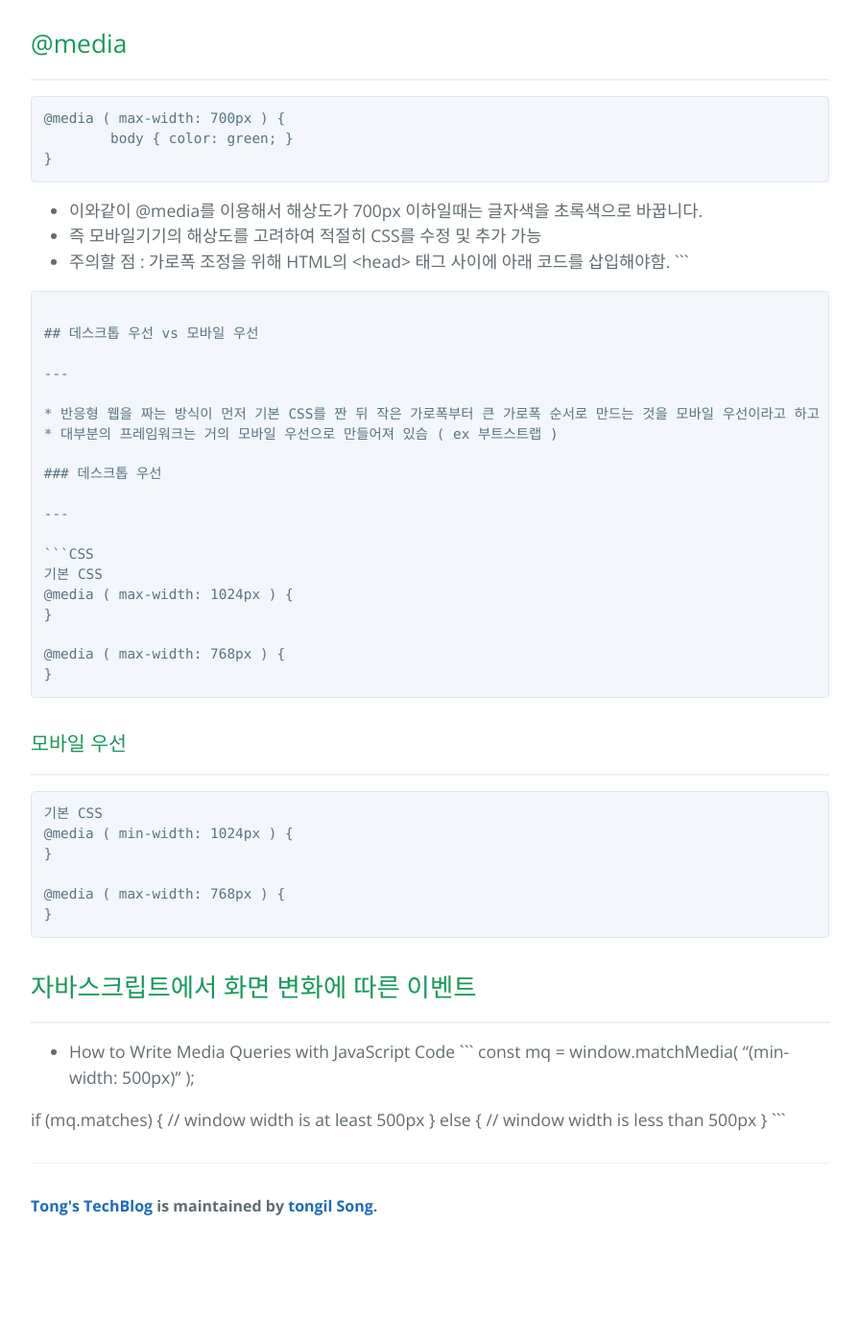
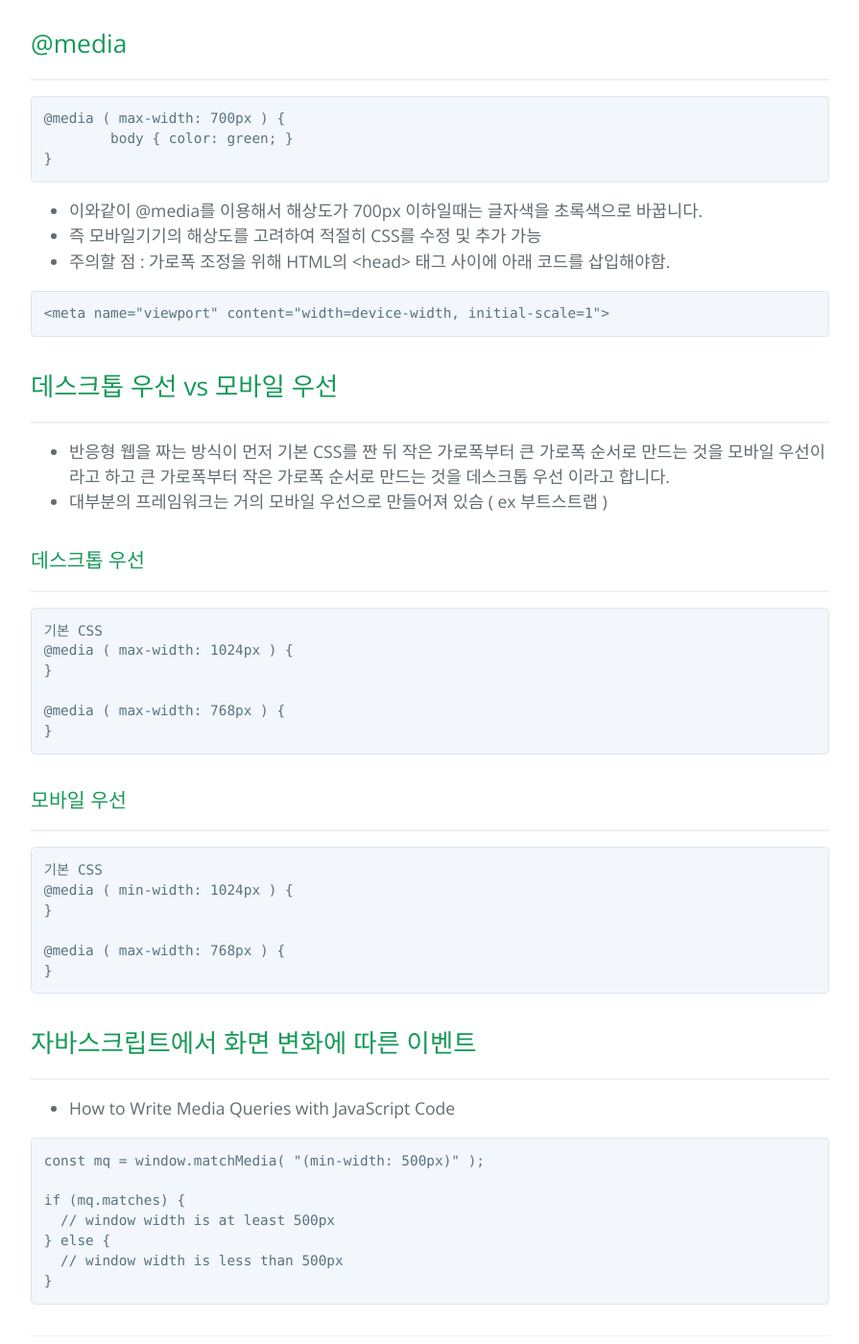
Before and after one commit to tong9433/tongblog, a Jekyll site: the page built from _posts/Web(CSS, HTML)/2017-08-13-반응형 웹 만들기.markdown, in a window 1280 px wide and 1400 px high, scrolled down 779 px. Shown: the whole window at 96% size, without its empty margins (192-1087 px from the left). Built offline with Jekyll 4.4.1, drawn with Linux system fonts in a browser that asks for light colours; before the commit the page ends 2079 px from its top, so only the background shows below that; some of the changed lines change nothing that is shown.

Commit message:
반응형 웹

````diff
--- a/_posts/Web(CSS, HTML)/2017-08-13-반응형 웹 만들기.markdown
+++ b/_posts/Web(CSS, HTML)/2017-08-13-반응형 웹 만들기.markdown
@@ -2,7 +2,7 @@
 layout: default
 title:  "반응형 웹 만들기"
 date:   2017-08-13 17:50:00
-categories: "JavaScript"
+categories: "Web(CSS,HTML)"
 ---
 
 # 프로젝트 반응형 웹페이지 만들기
@@ -29,9 +29,11 @@ categories: "JavaScript"
 	body { color: green; }
 }
 ```
+
 * 이와같이 @media를 이용해서 해상도가 700px 이하일때는 글자색을 초록색으로 바꿉니다.
 * 즉 모바일기기의 해상도를 고려하여 적절히 CSS를 수정 및 추가 가능
 * 주의할 점 : 가로폭 조정을 위해 HTML의 <head> 태그 사이에 아래 코드를 삽입해야함.
+
 ```
 <meta name="viewport" content="width=device-width, initial-scale=1">
 ```
@@ -74,6 +76,7 @@ categories: "JavaScript"
 ---
 
 * How to Write Media Queries with JavaScript Code
+
 ```
 const mq = window.matchMedia( "(min-width: 500px)" );
 
````
